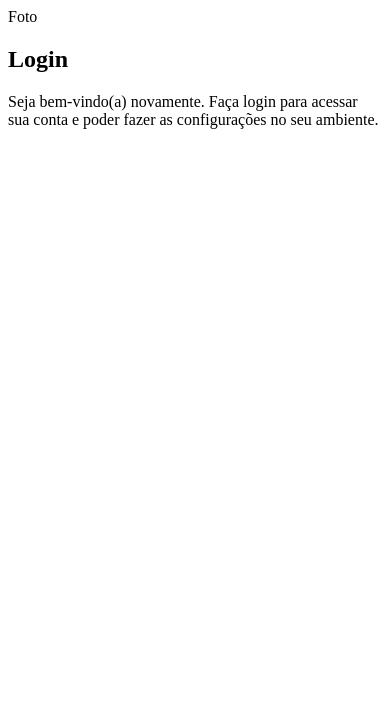
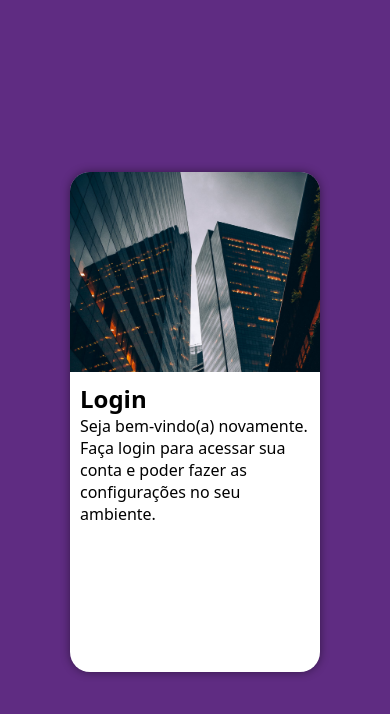
Before and after one commit to adrickson/projeto-login, a plain HTML site: page index.html in a window 390 px wide. Drawn offline with Linux system fonts and the light colour scheme; files that its build step writes are made by us from their sources.

Commit message:
configuracoes do mobile first

```diff
--- a/estilos/style.css
+++ b/estilos/style.css
@@ -7,3 +7,52 @@
     Lilás: #5f2c82;
 
 */
+
+* {
+    font-family: system-ui, -apple-system, BlinkMacSystemFont, 'Segoe UI', Roboto, Oxygen, Ubuntu, Cantarell, 'Open Sans', 'Helvetica Neue', sans-serif;
+    padding: 0px;
+    margin: 0px;
+    box-sizing: border-box;
+
+}
+
+body, html {
+    background-color: #5f2c82;
+    height: 100vh;
+    width: 100vw;
+}
+
+main {
+
+    height: 100vh;
+    width: 100vw;
+    position: relative;
+}
+
+section#login {
+
+    position: absolute;
+    top: 50%;
+    left: 50%;
+    transform: translate(-50%, -50%);
+    overflow: hidden;
+    box-shadow: 0px 0px 10px rgba(0, 0, 0, 0.450);
+
+    border-radius: 20px;
+    background-color: white;
+    width: 250px;
+    height: 500px;
+
+}
+
+section#login > div#imagem {
+    display: block;
+    background: #5f2c82 url(../imagens/predio.jpg) no-repeat;
+    background-size: cover;
+    height: 200px;
+}
+
+section#login > div#formulario {
+    display: block;
+    padding: 10px;
+}
--- a/index.html
+++ b/index.html
@@ -5,7 +5,7 @@
     <meta name="viewport" content="width=device-width, initial-scale=1.0">
     <title>Login</title>
     <link rel="stylesheet" href="estilos/style.css">
-    <link rel="stylesheet" href="style.css">
+    <link rel="stylesheet" href="estilos/media-query">
 </head>
 <body>
     <main>
@@ -13,7 +13,7 @@
         <section id="login">
 
             <div id="imagem">
-                Foto
+                <!-- Aqui vai a imagem nas CSS -->
             </div>
 
             <div id="formulario">
```
